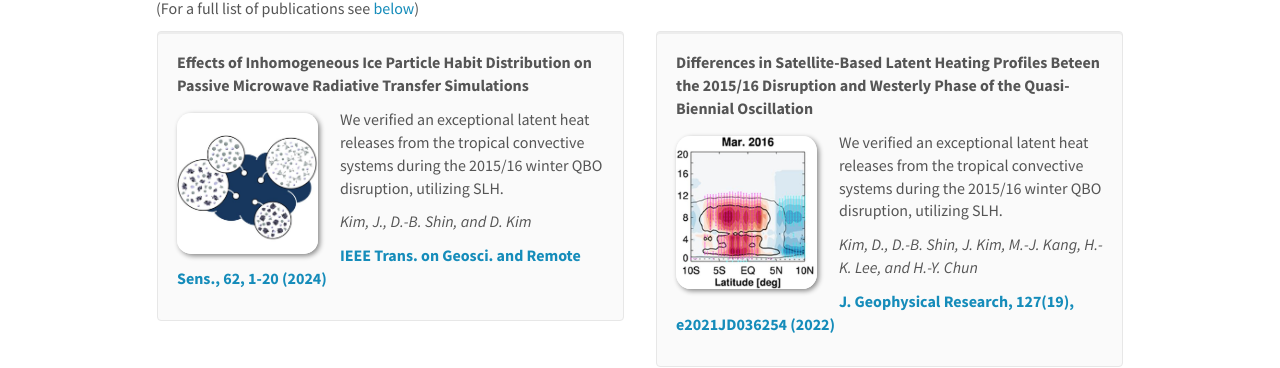
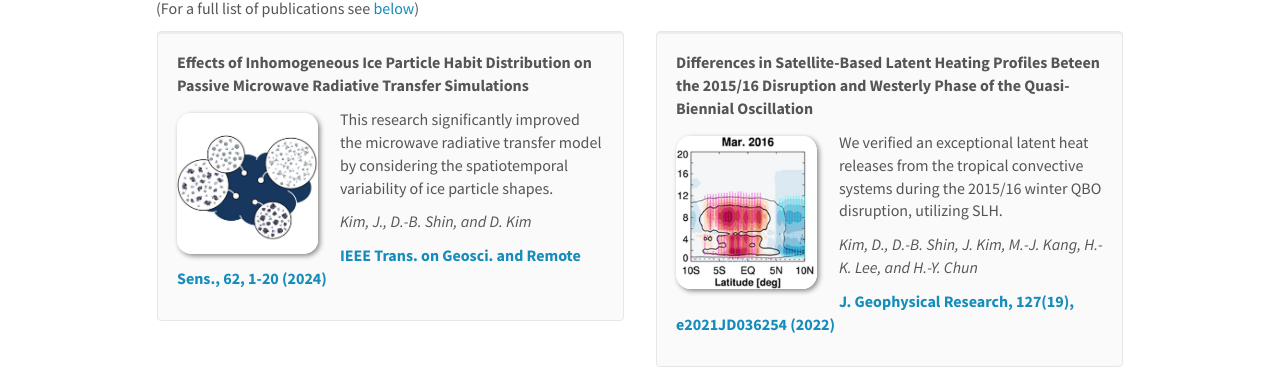
Before and after one commit to roo2003/roo2003.github.io, a Jekyll site: the page built from _pages/publications.md, in a window 1280 px wide and 900 px high. Shown: the part 210-578 px from the top of the window. Built offline with Jekyll 4.4.1, drawn with Linux system fonts in a browser that asks for light colours; nearby versions of some CDN libraries.

Commit message:
Update publist.yml

```diff
--- a/_data/publist.yml
+++ b/_data/publist.yml
@@ -1,6 +1,6 @@
 - title: "Effects of Inhomogeneous Ice Particle Habit Distribution on Passive Microwave Radiative Transfer Simulations"
   image: Pub_ICE.JPG
-  description: "We verified an exceptional latent heat releases from the tropical convective systems during the 2015/16 winter QBO disruption, utilizing SLH."
+  description: "This research significantly improved the microwave radiative transfer model by considering the spatiotemporal variability of ice particle shapes."
   authors: Kim, J., D.-B. Shin, and D. Kim
   link:
     url: https://doi.org/10.1109/TGRS.2024.3349484
```
